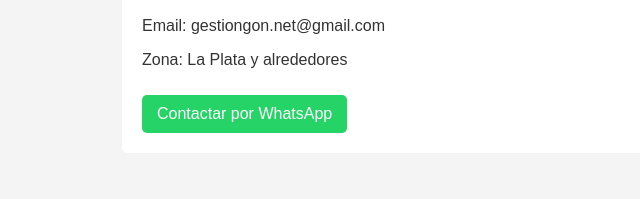
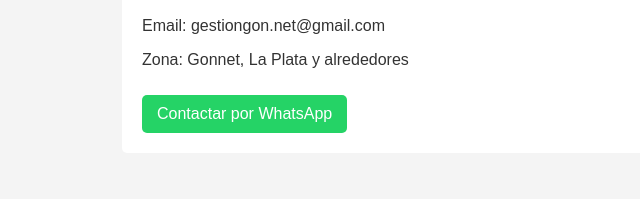
Before and after one commit to GONNET501/gonnet501.github.io, a plain HTML site: page index.html in a window 1280 px wide. Shown: the part 417-616 px from the top of the page, 98-738 px from the left. Drawn offline with Linux system fonts and the light colour scheme.

Commit message:
Update index.html

```diff
--- a/index.html
+++ b/index.html
@@ -78,7 +78,7 @@
 <section>
   <h2>Contacto</h2>
   <p>Email: gestiongon.net@gmail.com</p>
-  <p>Zona: La Plata y alrededores</p>
+  <p>Zona: Gonnet, La Plata y alrededores</p>
 
   <a class="boton" href="https://wa.me/542216998381" target="_blank">
     Contactar por WhatsApp
```
